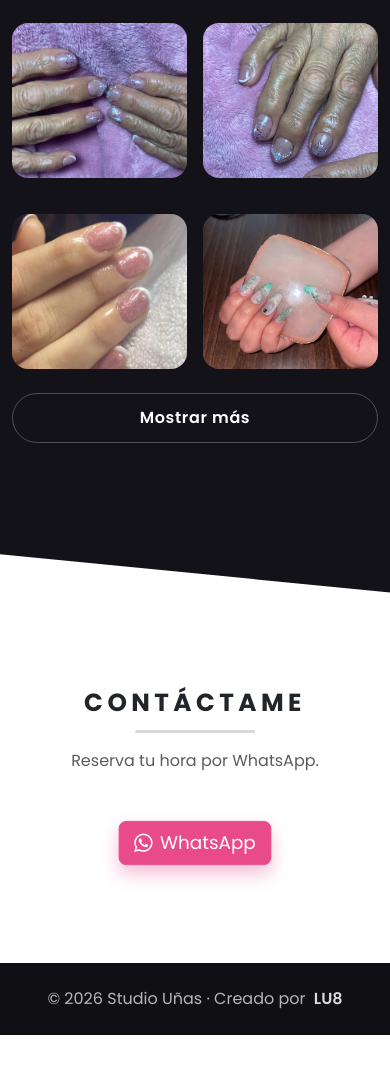
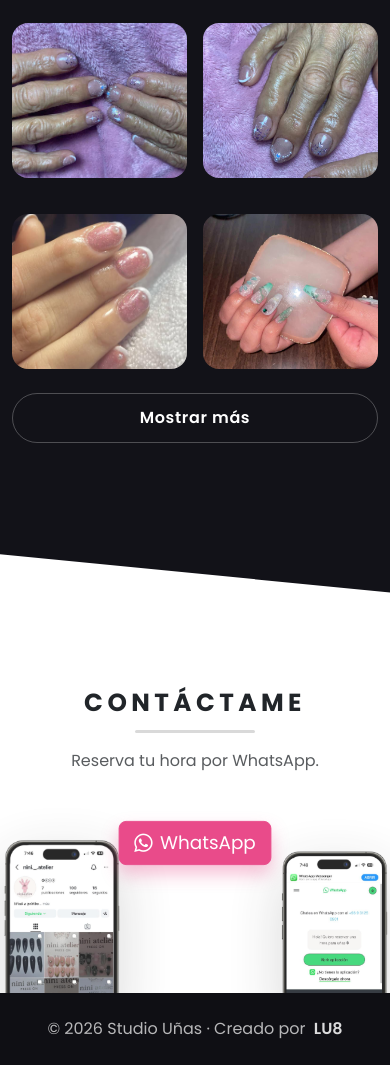
Before and after one commit to Luisnavarr1999/Punpun_Nails, a plain HTML site: page index.html in a window 390 px wide. Shown: the part 3679-4744 px from the top of the page. Before the commit the page ends 4714 px from the top, so only its background shows below. Drawn offline with nearby package versions, Linux system fonts and the light colour scheme.

Commit message:
Agregando decoracion

```diff
--- a/assets/css/styles.css
+++ b/assets/css/styles.css
@@ -694,3 +694,60 @@ body.modal-open{ overflow: hidden; }
 .services-more-btn:focus-visible::after{
   transform: scaleX(1);
 }
+
+/* ================================
+   CONTACTO - TELÉFONOS DECORATIVOS
+   (asoman desde abajo SIN crear espacio)
+   ================================ */
+
+#contacto{
+  position: relative;
+  overflow: hidden;          /* ✅ CLAVE: evita que se salga y cree scroll */
+  padding-bottom: 160px;     /* ✅ espacio para que se vean “asomando” */
+}
+
+/* Teléfonos flotando dentro de contacto, pegados abajo */
+.contact-phones{
+  position: absolute;
+  left: 0;
+  right: 0;
+  bottom: 0;                /* ✅ sin negativo */
+  pointer-events: none;
+  z-index: 1;
+}
+
+.contact-phone{
+  position: absolute;
+  bottom: 0;
+
+  width: 320px;
+  height: auto;
+
+  /* ✅ esto “los baja” visualmente SIN agrandar la página */
+  transform: translateY(15%);
+
+  filter: drop-shadow(0 18px 30px rgba(0,0,0,.18));
+}
+
+.contact-phone--left{ left: 15%; }
+.contact-phone--right{ right: 15%; }
+
+/* Para que el texto/botón quede por encima */
+#contacto .container{
+  position: relative;
+  z-index: 2;
+}
+
+@media (max-width: 575px){
+  .contact-phones{ display: block; }
+  #contacto{ padding-bottom: 140px; }
+
+  .contact-phone{
+    width: 160px;              /* más chico */
+    transform: translateY(15%);/* asoma poquito */
+    opacity: .85;              /* opcional */
+  }
+
+  .contact-phone--left{ left: -20px; }   /* medio fuera */
+  .contact-phone--right{ right: -20px; } /* medio fuera */
+}
--- a/assets/js/main.js
+++ b/assets/js/main.js
@@ -204,7 +204,7 @@ document.addEventListener("DOMContentLoaded", () => {
 
   // ✅ Títulos (todas las secciones, PERO excluye Contacto)
   gsap.utils.toArray(".section-title").forEach((title) => {
-    if (title.closest("#contacto")) return; // <-- clave para que no choque
+    if (title.closest("#contacto")) return;
 
     gsap.from(title, {
       scrollTrigger: {
@@ -262,7 +262,6 @@ document.addEventListener("DOMContentLoaded", () => {
     ease: "power2.out",
   });
 
-
   // Decoraciones flotantes entre secciones
   gsap.utils.toArray(".floating-decor").forEach((decor) => {
     gsap.from(decor, {
@@ -280,6 +279,9 @@ document.addEventListener("DOMContentLoaded", () => {
 
   // ================= CONTACTO (timeline único) =================
   const contactTl = gsap.timeline({ paused: true });
+
+  // Si existen teléfonos, los animamos también
+  const hasPhones = document.querySelector(".contact-phones");
 
   contactTl
     .from("#contacto .section-title", {
@@ -321,9 +323,35 @@ document.addEventListener("DOMContentLoaded", () => {
       "-=0.15"
     );
 
+  if (hasPhones) {
+    contactTl
+      .from(
+        ".contact-phone--left",
+        {
+          opacity: 0,
+          y: 60,
+          x: -20,
+          duration: 0.8,
+          ease: "power2.out",
+        },
+        "-=0.25"
+      )
+      .from(
+        ".contact-phone--right",
+        {
+          opacity: 0,
+          y: 60,
+          x: 20,
+          duration: 0.8,
+          ease: "power2.out",
+        },
+        "-=0.75"
+      );
+  }
+
   ScrollTrigger.create({
     trigger: "#contacto",
-    start: "top 80%", // si quieres que se note más, cambia a "top 95%"
+    start: "top 80%",
     once: true,
     onEnter: () => contactTl.play(0),
   });
--- a/index.html
+++ b/index.html
@@ -199,6 +199,7 @@
           </div>
         </div>
       </div>
+
       <div class="row g-3 gallery-extra" id="galleryExtra" aria-hidden="true">
         <div class="col-6 col-md-3">
           <div class="gallery-item">
@@ -225,6 +226,7 @@
           </div>
         </div>
       </div>
+
       <div class="gallery-actions">
         <button class="gallery-more-btn" id="galleryToggle" type="button" aria-expanded="false" aria-controls="galleryExtra">
           Mostrar más
@@ -257,6 +259,12 @@
         <i class="bi bi-whatsapp me-2"></i>WhatsApp
       </a>
     </div>
+
+    <!-- ✅ Teléfonos “afuera”, asomando desde abajo -->
+    <div class="contact-phones" aria-hidden="true">
+      <img class="contact-phone contact-phone--left" src="assets/img/telefono1.jpg" alt="" loading="lazy" decoding="async">
+      <img class="contact-phone contact-phone--right" src="assets/img/telefono2.jpg" alt="" loading="lazy" decoding="async">
+    </div>
   </section>
 
   <footer class="footer text-center py-4">
@@ -265,7 +273,6 @@
       LU8
     </a>
   </footer>
-
 
   <a class="wa-float" id="btnWhatsappFloat" href="https://wa.me/56912345678?text=Hola%21%20Quiero%20reservar%20una%20hora%20para%20u%C3%B1as%20%F0%9F%92%85" target="_blank" rel="noopener" aria-label="Abrir WhatsApp">
     <img class="wa-float__img" src="assets/img/whatsapp-float.png" alt="WhatsApp">
```
Also changed, not shown: assets/img/telefono1.jpg (added), assets/img/telefono2.jpg (added).
